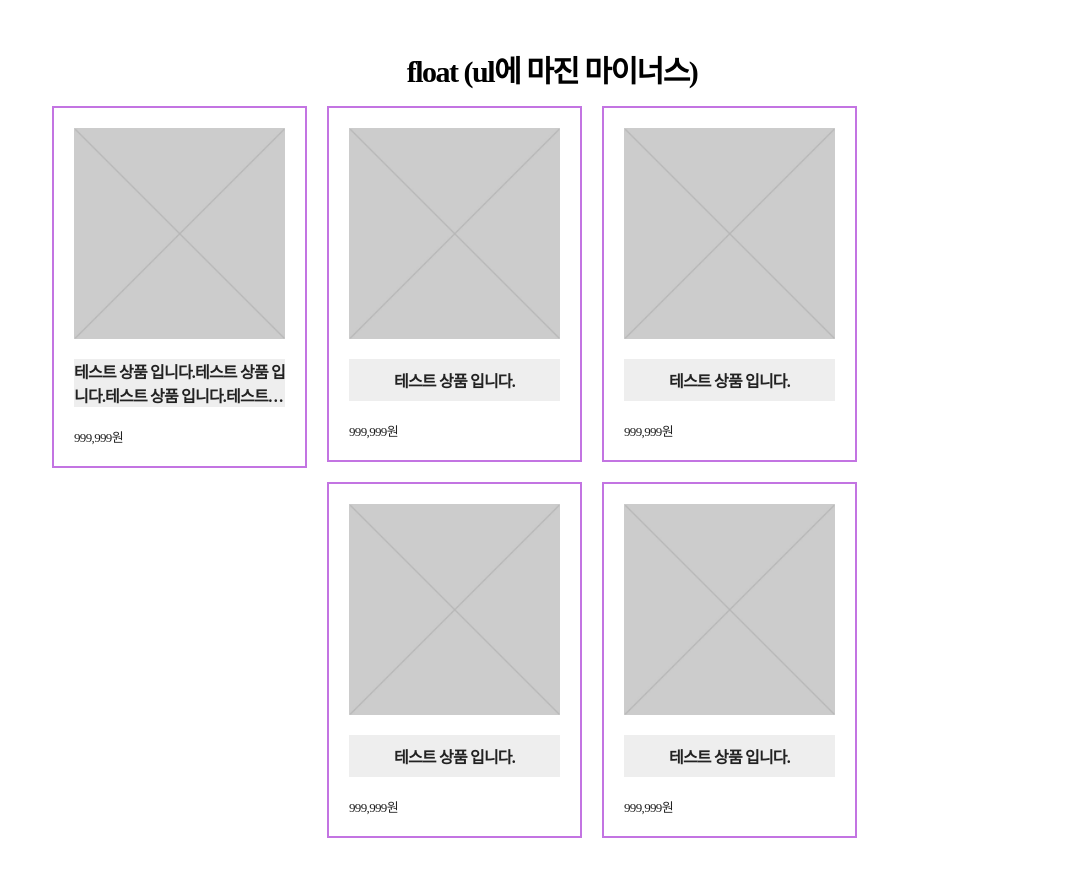
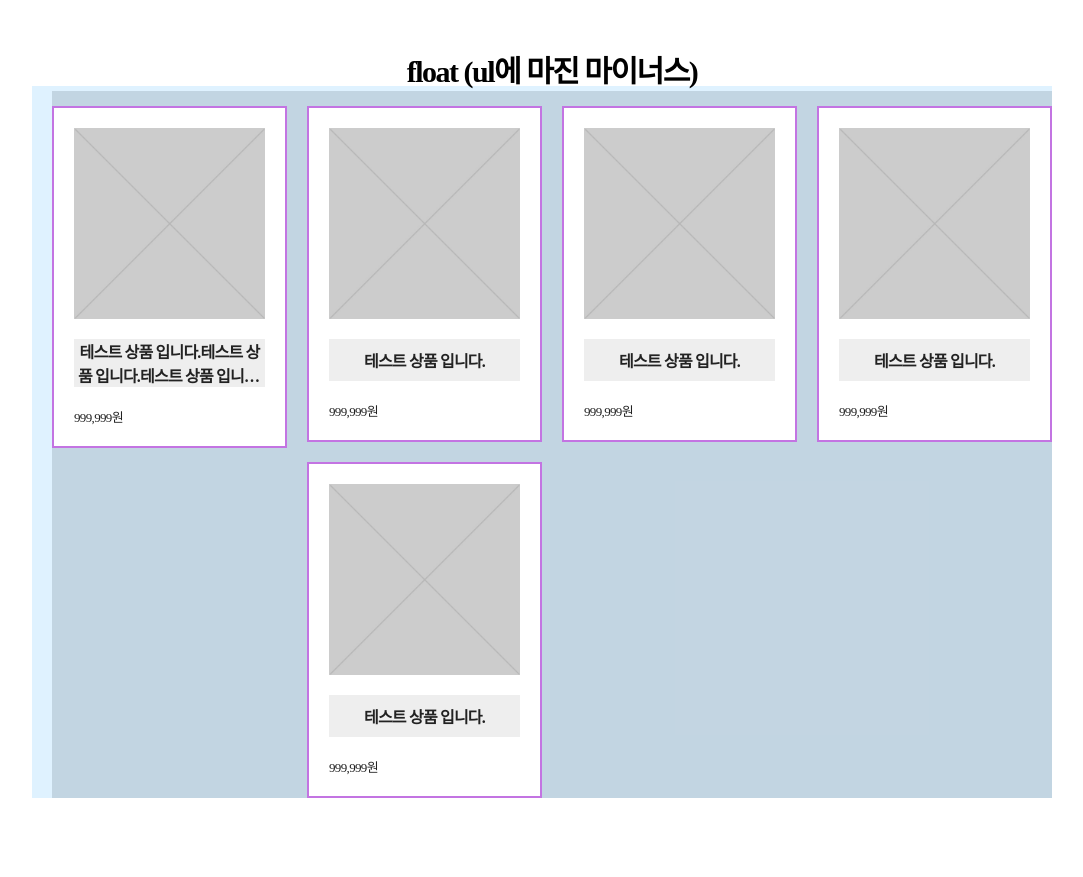
Before and after one commit to rinaYoon/STUDY, a plain HTML site: page b1_01_thumbnail-horizontal-align/test2_margin-ver/thumbnail-horizontal-align.html in a window 1280 px wide. Shown: the part 7648-8525 px from the top of the page, without its empty margins (88-1171 px from the left). Drawn offline with Linux system fonts and the light colour scheme.

Commit message:
ul 음수 마진 실습

```diff
--- a/b1_01_thumbnail-horizontal-align/test2_margin-ver/test.css
+++ b/b1_01_thumbnail-horizontal-align/test2_margin-ver/test.css
@@ -119,14 +119,21 @@ img {vertical-align: top;}
 .slot-margin .margin-title .title {font-size: 30px;font-weight: bold;}
 .slot-margin .margin-title .memo {text-align: center;}
 
-.margin-wrap {padding-top: 15px;}
-.margin-wrap .margin-list {margin: -20px 0 0 -20px;}
+.margin-wrap {padding-top: 15px;background-color: #ccc;}
+.margin-wrap .margin-list {margin: -20px 0 0 -20px;background: rgba(182, 226, 255, 0.432);}
 .margin-wrap .margin-list::after {content: '';display: block;clear: both;}
-.margin-wrap .margin-list__item {background-color: #fff;width: calc(100% / 4); margin: 20px 0 0 20px; float: left;}
+.margin-wrap .margin-list__item {width: calc(100% / 4);float: left;margin-top: 20px;}
+/* .margin-wrap .margin-list__item {background-color: #fff;width: calc(100% / 4);float: left;padding: 20px 0 0 20px;border: 1px solid #ccc;} */
+/* li에 padding으로 하니 가로정렬이 되긴하지만 백그라운드컬러가 묻힘 그부분을 우려해야함 */
+
+.margin-wrap .margin-list__item .wrap {border: 2px solid #c374e2;margin-left: 20px;background-color: #fff;}
+/* .margin-wrap .margin-list__item .wrap {border: 2px solid #c374e2;margin-left: 20px;background-color: #fff;} */
+/* li에는 margin-top, li안쪽에 있는 div에게 margin-left 줌.
+마진때문에 아래로 내려가지 않지만, li밖으로 마진이 튀어나감 + li에 한번에 못줘서 조금 번거로움(ex.네이버트렌드쇼핑) */
 
 .margin-wrap .margin-list__link {display: block;width: 100%;height: 100%;}
 
-.margin-wrap .unit-margin {border: 2px solid #c374e2;padding: 20px;}
+.margin-wrap .unit-margin {padding: 20px;}
 .margin-wrap .unit-margin .margin-img img {width: 100%;}
 .margin-wrap .unit-margin .margin-text {margin-top: 20px;color: #222;}
 
--- a/b1_01_thumbnail-horizontal-align/test2_margin-ver/thumbnail-horizontal-align.html
+++ b/b1_01_thumbnail-horizontal-align/test2_margin-ver/thumbnail-horizontal-align.html
@@ -1014,6 +1014,7 @@
         <div class="margin-wrap">
           <ul class="margin-list">
             <li class="margin-list__item">
+              <div class="wrap">
                 <a href="#" class="margin-list__link">
                   <div class="unit-margin">
                     <div class="margin-img">
@@ -1031,8 +1032,10 @@
                     </div>
                   </div>
                 </a>
+              </div>
             </li>
             <li class="margin-list__item">
+              <div class="wrap">
                 <a href="#" class="margin-list__link">
                   <div class="unit-margin">
                     <div class="margin-img">
@@ -1050,8 +1053,10 @@
                     </div>
                   </div>
                 </a>
+              </div>
             </li>
             <li class="margin-list__item">
+              <div class="wrap">
                 <a href="#" class="margin-list__link">
                   <div class="unit-margin">
                     <div class="margin-img">
@@ -1069,8 +1074,10 @@
                     </div>
                   </div>
                 </a>
+              </div>
             </li>
             <li class="margin-list__item">
+              <div class="wrap">
                 <a href="#" class="margin-list__link">
                   <div class="unit-margin">
                     <div class="margin-img">
@@ -1088,8 +1095,10 @@
                     </div>
                   </div>
                 </a>
+              </div>
             </li>
             <li class="margin-list__item">
+              <div class="wrap">
                 <a href="#" class="margin-list__link">
                   <div class="unit-margin">
                     <div class="margin-img">
@@ -1107,6 +1116,7 @@
                     </div>
                   </div>
                 </a>
+              </div>
             </li>
           </ul>
         </div>
```
Lines whose indentation alone changed are shown as unchanged.
